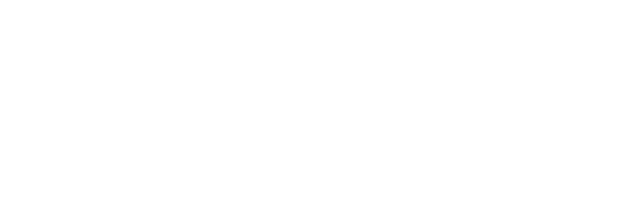
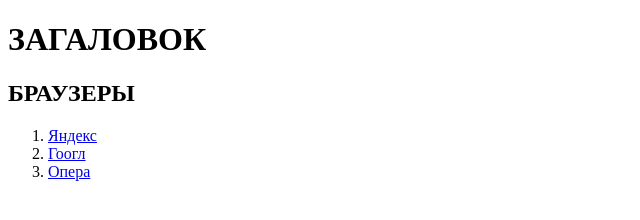
Before and after one commit to TA-Toshi/task-html, a website: page src/index.html in a window 1280 px wide. Shown: the whole page, without its empty margins (0-640 px from the left). Drawn offline with Linux system fonts and the light colour scheme.

Commit message:
Задание по HTML

```diff
--- a/src/index.html
+++ b/src/index.html
@@ -3,5 +3,13 @@
     <head>
         <title>HTML</title>
     </head>
-    <body></body>
+    <body>
+        <h1>ЗАГАЛОВОК</h1>
+        <h2>БРАУЗЕРЫ</h2>
+        <ol>
+            <li><a href="https://yandex.ru">Яндекс</a></li>
+            <li><a href="https://www.google.ru">Гоогл</a></li>
+            <li><a href="https://www.opera.com">Опера</a></li>
+        </ol>
+    </body>
 </html>
```
Also changed, not shown: 1 other file.
